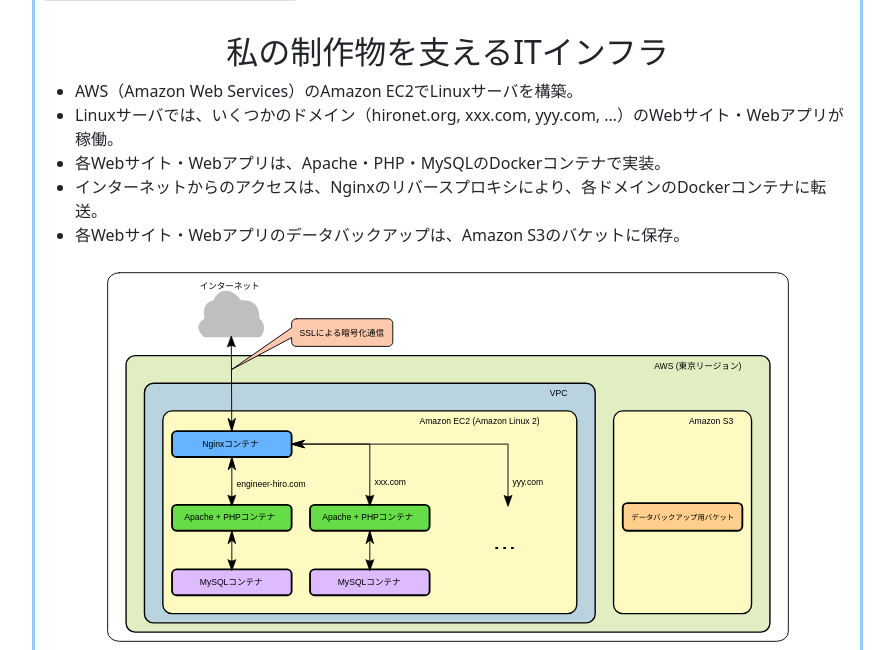
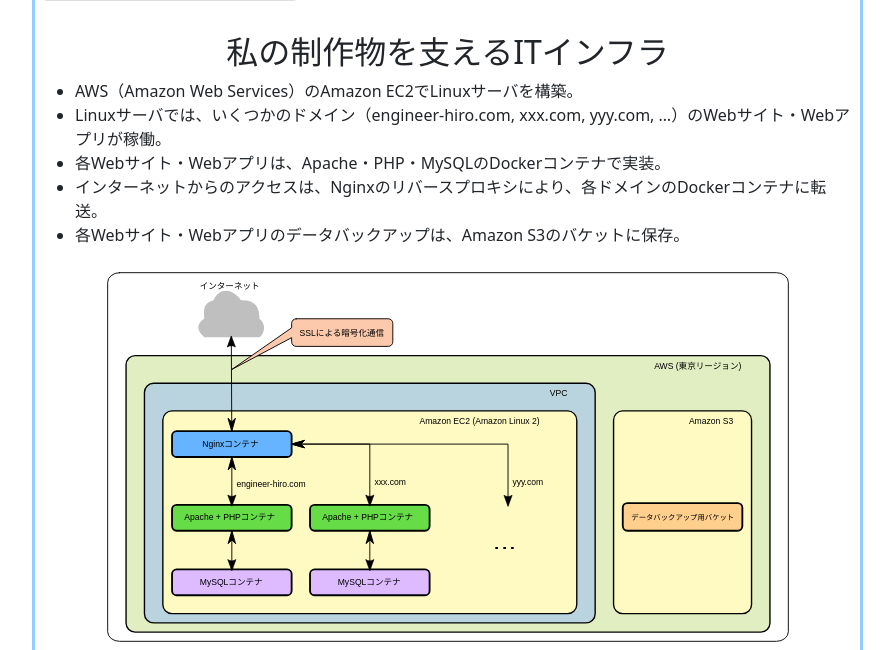
Before and after one commit to hironet/portfolio, a PHP site: page / in a window 1280 px wide. Shown: the part 1594-2244 px from the top of the page, without its empty margins (50-944 px from the left). Run offline with PHP 8.4, Linux system fonts and the light colour scheme.

Commit message:
ドメイン名を修正。

```diff
--- a/main.php
+++ b/main.php
@@ -87,7 +87,7 @@
     <h2 class="mt-4 text-center">私の制作物を支えるITインフラ</h2>
     <ul>
       <li>AWS（Amazon Web Services）のAmazon EC2でLinuxサーバを構築。</li>
-      <li>Linuxサーバでは、いくつかのドメイン（hironet.org, xxx.com, yyy.com, &hellip;）のWebサイト・Webアプリが稼働。</li>
+      <li>Linuxサーバでは、いくつかのドメイン（engineer-hiro.com, xxx.com, yyy.com, &hellip;）のWebサイト・Webアプリが稼働。</li>
       <li>各Webサイト・Webアプリは、Apache・PHP・MySQLのDockerコンテナで実装。</li>
       <li>インターネットからのアクセスは、Nginxのリバースプロキシにより、各ドメインのDockerコンテナに転送。</li>
       <li>各Webサイト・Webアプリのデータバックアップは、Amazon S3のバケットに保存。</li>
```
